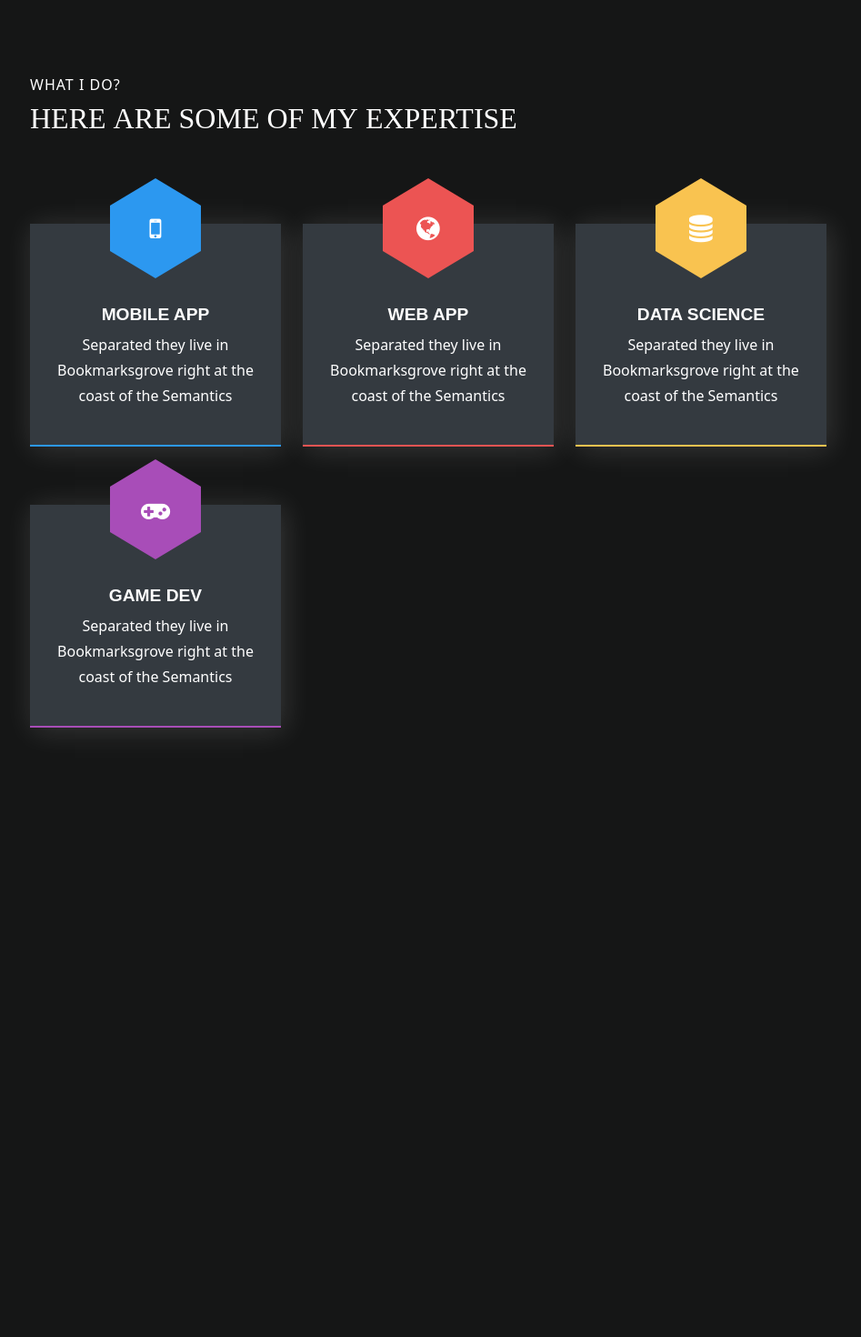
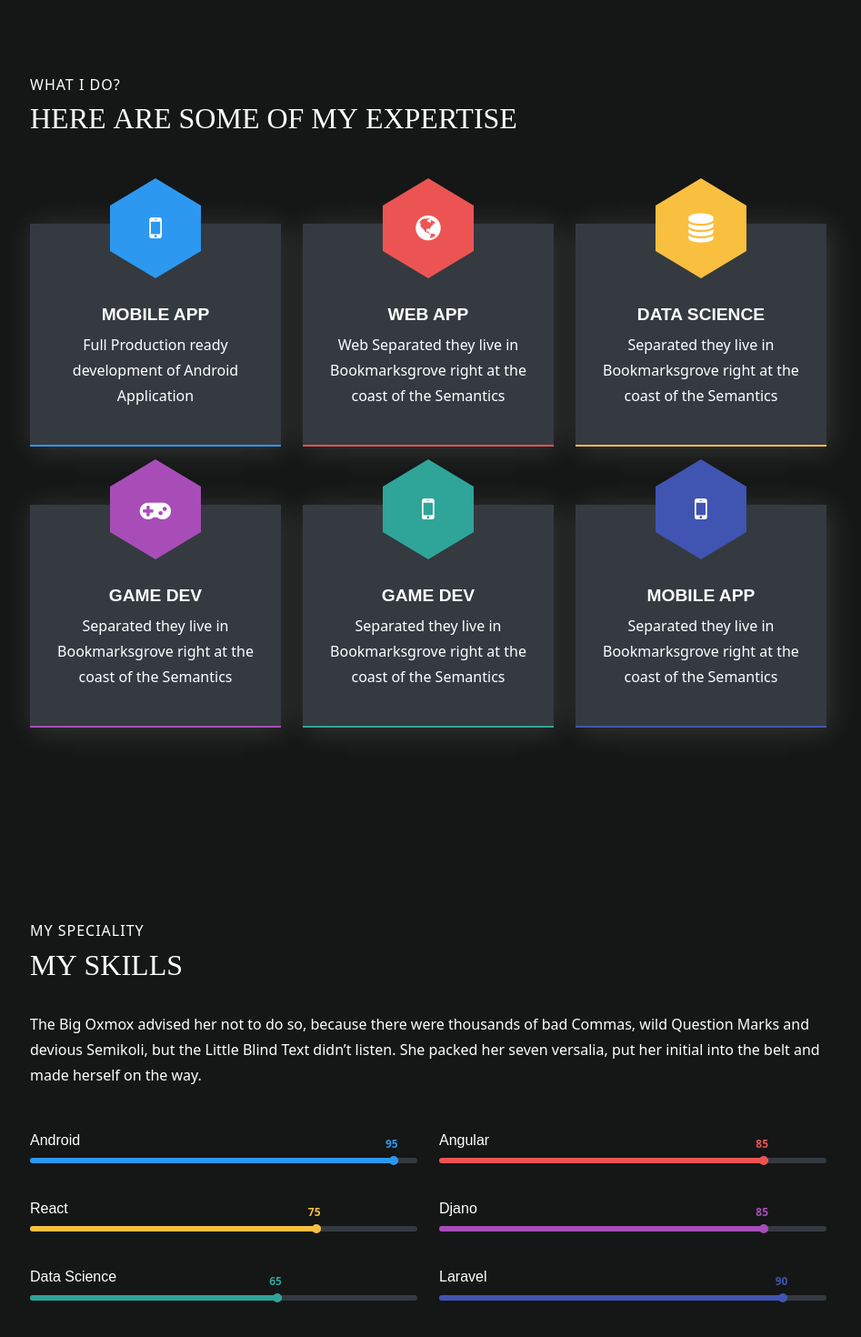
Before and after one commit to IGI30/sudhanshu-igi, a React (Create React App) app: page / in a window 1280 px wide. Shown: the part 1608-3078 px from the top of the page at 91% size, without its empty margins (169-1116 px from the left). Before the commit the page ends 2450 px from the top, so only its background shows below. Built offline with nearby package versions, Linux system fonts and the light colour scheme.

Commit message:
About and Expertise Component data fetch from object now. Added color styles. Added Skills Component.

```diff
--- a/src/App.js
+++ b/src/App.js
@@ -4,6 +4,7 @@ import React from "react";
 import Landing from "./components/landing/Landing";
 import About from './components/about/About';
 import Expertise from './components/about/Expertise';
+import Skills from './components/about/Skills';
 
 function App() {
   return (
@@ -20,6 +21,7 @@ function App() {
         <Landing/>
         <About/>
         <Expertise/>
+        <Skills/>
     </div>
   );
 }
--- a/src/components/about/About.js
+++ b/src/components/about/About.js
@@ -1,6 +1,31 @@
 import React from "react";
 
 const About = (props) => {
+    const aboutCardDetails = [
+        {
+            'icon': 'mobile',
+            'title': 'Mobile App'
+        },
+        {
+            'icon': 'globe',
+            'title': 'Web App'
+        },
+        {
+            'icon': 'database',
+            'title': 'Data Science'
+        },
+        {
+            'icon': 'gamepad',
+            'title': 'Game Dev'
+        }
+    ];
+
+    const cardRenderer = aboutCardDetails.map((details, i) =>
+        <div className="col-md-3 col-sm-6">
+            <IconCard icon={details.icon} title={details.title} colorClass={i+1} />
+        </div>
+    );
+
     return (
         <section className="full-section">
             <div className="container">
@@ -12,19 +37,8 @@ const About = (props) => {
                 <p>
                     Even the all-powerful Pointing has no control about the blind texts it is an almost unorthographic life One day however a small line of blind text by the name of Lorem Ipsum decided to leave for the far World of Grammar.
                 </p>
-                <div className="row">
-                    <div className="col-md-3 col-sm-6">
-                        <IconCard icon="mobile" title="Mobile App" color="2c98f0" />
-                    </div>
-                    <div className="col-md-3 col-sm-6">
-                        <IconCard icon="globe" title="Web App" color="ec5453" />
-                    </div>
-                    <div className="col-md-3 col-sm-6">
-                        <IconCard icon="database" title="Data Science" color="f9c350" />
-                    </div>
-                    <div className="col-md-3 col-sm-6">
-                        <IconCard icon="gamepad" title="Game Dev" color="a84db8" />
-                    </div>
+                <div className="row mt-5">
+                    { cardRenderer }
                 </div>
             </div>
         </section>
@@ -32,29 +46,12 @@ const About = (props) => {
 };
 
 const IconCard = (props) => {
-    const boxStyle = {
-        'box-shadow': `rgb(255 255 255 / 15%) 3px 3px 30px 0px`,
-        'border-bottom': `2px solid #${props.color}`,
-        'background-color': '#343a40',
-        'padding': '1.5rem'
-    }
-
-    const iconStyle = {
-        'color': `#${props.color}`
-    }
-
-    const titleStyle = {
-        'font-family': '"Quicksand", Arial, sans-serif',
-        'font-size': '1.2rem',
-        'font-weight': '500'
-    }
-
     return (
-        <div style={boxStyle} className="mb-4">
+        <div className={`card-icon-root mb-4 color-${ props.colorClass }`}>
             <span className="mb-3 d-block">
-                <i style={iconStyle} className={`fa fa-3x fa-${ props.icon }`}></i>
+                <i className={`fa fa-3x fa-${ props.icon }`}></i>
             </span>
-            <h3 style={titleStyle}>{ props.title }</h3>
+            <h3 className="card-title">{ props.title }</h3>
         </div>
     );
 };
--- a/src/components/about/Expertise.js
+++ b/src/components/about/Expertise.js
@@ -1,25 +1,52 @@
 import React from "react";
-import styled from '@emotion/styled'
 
 const Expertise = (props) => {
+    const cardDetails = [
+        {
+            'icon': 'mobile',
+            'title': 'Mobile App',
+            'description': 'Full Production ready development of Android Application'
+        },
+        {
+            'icon': 'globe',
+            'title': 'Web App',
+            'description': 'Web Separated they live in Bookmarksgrove right at the coast of the Semantics'
+        },
+        {
+            'icon': 'database',
+            'title': 'Data Science',
+            'description': 'Separated they live in Bookmarksgrove right at the coast of the Semantics'
+        },
+        {
+            'icon': 'gamepad',
+            'title': 'Game Dev',
+            'description': 'Separated they live in Bookmarksgrove right at the coast of the Semantics'
+        },
+        {
+            'icon': 'mobile',
+            'title': 'Game Dev',
+            'description': 'Separated they live in Bookmarksgrove right at the coast of the Semantics'
+        },
+        {
+            'icon': 'mobile',
+            'title': 'Mobile App',
+            'description': 'Separated they live in Bookmarksgrove right at the coast of the Semantics'
+        }
+    ];
+
+    const cardRender = cardDetails.map((card, i) =>
+        <div className="col-md-4 col-sm-6" key={i}>
+            <DetailedCard icon={card.icon} title={card.title} description={card.description} colorClass={i+1} />
+        </div>
+    )
+
     return (
         <section className="full-section">
             <div className="container">
                 <h6 className="section-label">What I Do?</h6>
                 <h2 className="section-head">Here are some of my expertise</h2><br/>
                 <div className="row">
-                    <div className="col-md-4 col-sm-6">
-                        <DetailedCard icon="mobile" title="Mobile App" color="2c98f0" />
-                    </div>
-                    <div className="col-md-4 col-sm-6">
-                        <DetailedCard icon="globe" title="Web App" color="ec5453" />
-                    </div>
-                    <div className="col-md-4 col-sm-6">
-                        <DetailedCard icon="database" title="Data Science" color="f9c350" />
-                    </div>
-                    <div className="col-md-4 col-sm-6">
-                        <DetailedCard icon="gamepad" title="Game Dev" color="a84db8" />
-                    </div>
+                    { cardRender }
                 </div>
             </div>
         </section>
@@ -27,33 +54,13 @@ const Expertise = (props) => {
 };
 
 const DetailedCard = (props) => {
-    const boxStyle = {
-        'border-bottom': `2px solid #${props.color}`,
-    }
-
-    const titleStyle = {
-        'font-family': '"Quicksand", Arial, sans-serif',
-        'font-size': '1.2rem',
-        'font-weight': '500'
-    }
-
-    const Span = styled.span`
-        background: #${props.color};
-        &:before {
-            border-color: transparent transparent #${props.color} transparent;
-        }
-        &:after {
-            border-color: #${props.color} transparent transparent transparent;
-        }
-        `
-
     return (
-        <div className="card-detail-root text-center" style={boxStyle}>
-            <Span className="top-icon" >
+        <div className={`card-detail-root text-center color-${ props.colorClass }`}>
+            <span className="top-icon" >
                 <i className={`fa fa-3x fa-${ props.icon }`}></i>
-            </Span>
+            </span>
             <h3 className="card-title">{ props.title }</h3>
-            <p>Separated they live in Bookmarksgrove right at the coast of the Semantics</p>
+            <p>{ props.description }</p>
         </div>
     );
 };
--- /dev/null
+++ b/src/components/about/Skills.js
@@ -0,0 +1,71 @@
+import React from "react";
+
+const Skills = (props) => {
+    const skillDetails = [
+        {
+            'skill': 'Android',
+            'value': 95
+        },
+        {
+            'skill': 'Angular',
+            'value': 85
+        },
+        {
+            'skill': 'React',
+            'value': 75
+        },
+        {
+            'skill': 'Djano',
+            'value': 85
+        },
+        {
+            'skill': 'Data Science',
+            'value': 65
+        },
+        {
+            'skill': 'Laravel',
+            'value': 90
+        }
+    ];
+
+    const skillsRenderer = skillDetails.map((details, i) =>
+        <div className="col-md-6">
+            <SkillBar skill={details.skill} value={details.value} colorClass={i+1} />
+        </div>
+    );
+
+    return (
+        <section className="full-section">
+            <div className="container">
+                <h6 className="section-label">My Speciality</h6>
+                <h2 className="section-head">My Skills</h2><br/>
+                <p>
+                The Big Oxmox advised her not to do so, because there were thousands of bad Commas, wild Question Marks and devious Semikoli, but the Little Blind Text didn’t listen. She packed her seven versalia, put her initial into the belt and made herself on the way.
+                </p>
+                <div className="row mt-5">
+                    { skillsRenderer }
+                </div>
+            </div>
+        </section>
+    );
+};
+
+const SkillBar = (props) => {
+    const progressBarStyle = {
+        'width': `${props.value}%`
+    }
+
+    return (
+        <div className={`skill-bar-root`}>
+            <h3>{ props.skill }</h3>
+            <div className="progress">
+                <div style={progressBarStyle} className={`progress-bar color-${ props.colorClass }`}>
+                    <span>{ props.value }</span>
+
+                </div>
+            </div>
+        </div>
+    );
+};
+
+export default Skills;
--- a/src/index.css
+++ b/src/index.css
@@ -23,6 +23,13 @@ code {
   --speed: 500ms;
   --anchor-color: #26c6da;
   --anchor-hover-color: #03a9f4;
+
+  --color-1: #2c98f0;
+  --color-2: #ec5453;
+  --color-3: #f9bf3f;
+  --color-4: #a84db8;
+  --color-5: #2fa499;
+  --color-6: #4054b2;
 }
 
 ul {
@@ -366,6 +373,23 @@ section.full-section {
   font-family: 'FontAwesome';
 }
 
+/* Card Icon CSS */
+
+.card-icon-root {
+  box-shadow: rgb(255 255 255 / 15%) 3px 3px 30px 0px;
+  border-bottom: 2px solid rgb(44, 152, 240);
+  background-color: rgb(52, 58, 64);
+  padding: 1.5rem;
+}
+
+.card-icon-root .card-title {
+  font-family: Quicksand, Arial, sans-serif;
+  font-size: 1.2rem;
+  font-weight: 500;
+}
+
+/* Card Detailed CSS */
+
 .card-detail-root {
   position: relative;
   box-shadow: rgb(255 255 255 / 15%) 3px 3px 30px 0px;
@@ -409,7 +433,7 @@ span.top-icon::before, span.top-icon::after {
 }
 
 span.top-icon i {
-  font-size: 30px;
+  font-size: 2rem;
   color: #fff;
   z-index: 1;
   display: table-cell;
@@ -423,3 +447,150 @@ span.top-icon i {
   margin-top: 4rem;
   text-transform: uppercase;
 }
+
+/* Color Palets */
+
+.card-detail-root.color-1, .card-icon-root.color-1 {
+  border-bottom: 2px solid var(--color-1);
+}
+.card-detail-root.color-1 .top-icon, .progress-bar.color-1:after, .progress-bar.color-1 {
+  background: var(--color-1);
+}
+.card-detail-root.color-1 .top-icon:before {
+  border-color: transparent transparent var(--color-1) transparent;
+}
+.card-detail-root.color-1 .top-icon:after {
+  border-color: var(--color-1) transparent transparent transparent;
+}
+.card-icon-root.color-1 span i, .progress-bar.color-1 span {
+  color: var(--color-1);
+}
+
+.card-detail-root.color-2, .card-icon-root.color-2 {
+  border-bottom: 2px solid var(--color-2);
+}
+.card-detail-root.color-2 .top-icon, .progress-bar.color-2:after, .progress-bar.color-2 {
+  background: var(--color-2);
+}
+.card-detail-root.color-2 .top-icon:before {
+  border-color: transparent transparent var(--color-2) transparent;
+}
+.card-detail-root.color-2 .top-icon:after {
+  border-color: var(--color-2) transparent transparent transparent;
+}
+.card-icon-root.color-2 span i, .progress-bar.color-2 span {
+  color: var(--color-2);
+}
+
+.card-detail-root.color-3, .card-icon-root.color-3 {
+  border-bottom: 2px solid var(--color-3);
+}
+.card-detail-root.color-3 .top-icon, .progress-bar.color-3:after, .progress-bar.color-3 {
+  background: var(--color-3);
+}
+.card-detail-root.color-3 .top-icon:before {
+  border-color: transparent transparent var(--color-3) transparent;
+}
+.card-detail-root.color-3 .top-icon:after {
+  border-color: var(--color-3) transparent transparent transparent;
+}
+.card-icon-root.color-3 span i, .progress-bar.color-3 span {
+  color: var(--color-3);
+}
+
+.card-detail-root.color-4, .card-icon-root.color-4 {
+  border-bottom: 2px solid var(--color-4);
+}
+.card-detail-root.color-4 .top-icon, .progress-bar.color-4:after, .progress-bar.color-4 {
+  background: var(--color-4);
+}
+.card-detail-root.color-4 .top-icon:before {
+  border-color: transparent transparent var(--color-4) transparent;
+}
+.card-detail-root.color-4 .top-icon:after {
+  border-color: var(--color-4) transparent transparent transparent;
+}
+.card-icon-root.color-4 span i, .progress-bar.color-4 span {
+  color: var(--color-4);
+}
+
+.card-detail-root.color-5, .card-icon-root.color-5 {
+  border-bottom: 2px solid var(--color-5);
+}
+.card-detail-root.color-5 .top-icon, .progress-bar.color-5:after, .progress-bar.color-5 {
+  background: var(--color-5);
+}
+.card-detail-root.color-5 .top-icon:before {
+  border-color: transparent transparent var(--color-5) transparent;
+}
+.card-detail-root.color-5 .top-icon:after {
+  border-color: var(--color-5) transparent transparent transparent;
+}
+.card-icon-root.color-5 span i, .progress-bar.color-5 span {
+  color: var(--color-5);
+}
+
+.card-detail-root.color-6, .card-icon-root.color-6 {
+  border-bottom: 2px solid var(--color-6);
+}
+.card-detail-root.color-6 .top-icon, .progress-bar.color-6:after, .progress-bar.color-6 {
+  background: var(--color-6);
+}
+.card-detail-root.color-6 .top-icon:before {
+  border-color: transparent transparent var(--color-6) transparent;
+}
+.card-detail-root.color-6 .top-icon:after {
+  border-color: var(--color-6) transparent transparent transparent;
+}
+.card-icon-root.color-6 span i, .progress-bar.color-6 span {
+  color: var(--color-6);
+}
+
+/* Skill Bar CSS */
+
+.skill-bar-root h3 {
+  font-size: 16px;
+  font-family: "Quicksand", Arial, sans-serif;
+  margin-bottom: 10px;
+}
+
+.skill-bar-root .progress {
+  height: 6px;
+  -webkit-box-shadow: none;
+  box-shadow: none;
+  background: #343a40;
+  overflow: visible;
+  margin-bottom: 2.5rem;
+}
+
+.progress-bar span {
+  color: #2c98f0;
+  position: absolute;
+  top: -22px;
+  right: 0;
+}
+
+.progress-bar:after {
+  position: absolute;
+  top: -2px;
+  right: 0;
+  width: 10px;
+  height: 10px;
+  content: '';
+  background: #2c98f0;
+  -webkit-border-radius: 50%;
+  -moz-border-radius: 50%;
+  -ms-border-radius: 50%;
+  border-radius: 50%;
+}
+
+.progress .progress-bar {
+  line-height: 1.2;
+  font-weight: 600;
+  position: relative;
+  overflow: visible;
+  -webkit-border-radius: 8px;
+  -moz-border-radius: 8px;
+  -ms-border-radius: 8px;
+  border-radius: 8px;
+}
```
